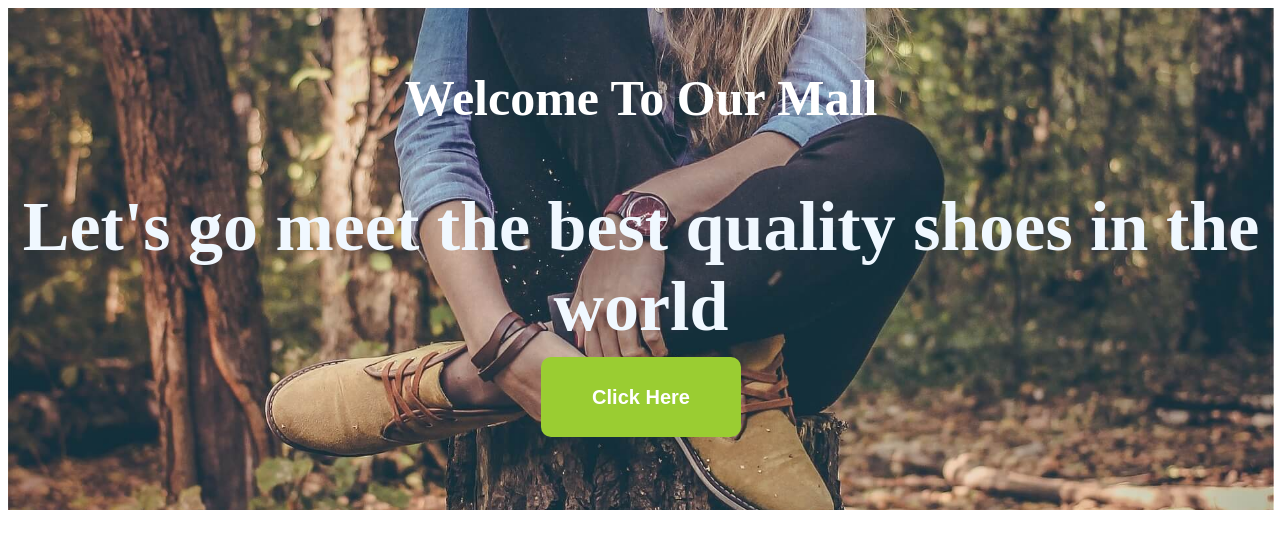
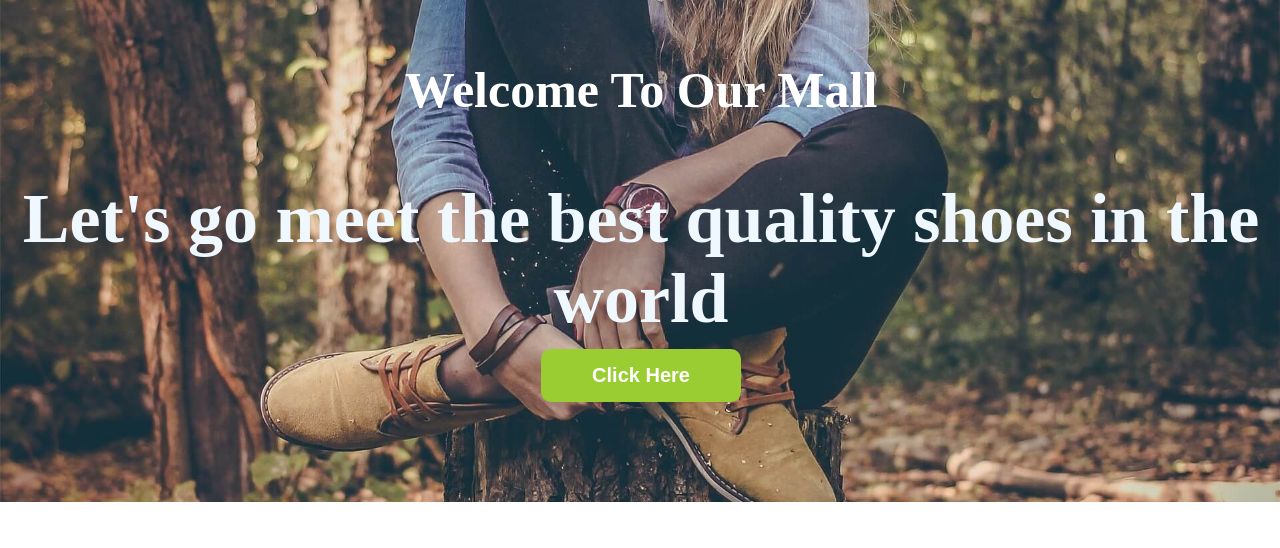
Before and after one commit to choiminjun94/TIL2024, a plain HTML site: page html/layout2.html in a window 1280 px wide. Drawn offline with Linux system fonts and the light colour scheme.

Commit message:
position과 좌표

```diff
--- a/css/layout2.css
+++ b/css/layout2.css
@@ -17,7 +17,7 @@
 
     /*  margin collapse 때문에 적용 */
     padding: 1px;
-
+    position: relative;
 }
 .main-title{
     color: white;
@@ -34,20 +34,19 @@
     text-align: center;
     margin: 10px;
 }
-/* 버튼 가운데 정렬하기 위해 사용 */
-.find-button{
-    text-align: center;
-}
 .button-css{
-    height: 80px;
-    width: 200px;
+    padding: 15px;
     border-radius: 10px;
-    /* 버튼 가운데 정렬하기 위해 사용 */
-    display :inline-block;
     font-size: 20px;
     color: white;
     font-weight: bold;
     background-color: yellowgreen;
     /* 테두리 선 없애기 */
     border: none;
+    position: absolute;
+    /* 아래 :  position: absolute 시용 시 가운데 정렬*/
+    left: 0;
+    right: 0;
+    margin: auto;
+    width: 200px;
 }
--- a/html/layout2.html
+++ b/html/layout2.html
@@ -6,14 +6,13 @@
     <title>layout2</title>
     <link rel="stylesheet" href="../css/layout2.css">
 </head>
-<body>
+<!-- body의 기본 margin 제거  -->
+<body style="margin: 0px;">
     <div class="main-background">
         <h4 class="main-title">Welcome To Our Mall</h4>
         <!-- 숙제 세일즈 문구 적용 (버튼 추가)-->
         <p class="sale-contect">Let's go meet the best quality shoes in the world </p>
-        <div class="find-button">
-            <button class="button-css"> Click Here </button>
-        </div>
+        <button class="button-css"> Click Here </button>
     </div>
 </body>
 </html>
```
Also changed, not shown: 1 other file.
